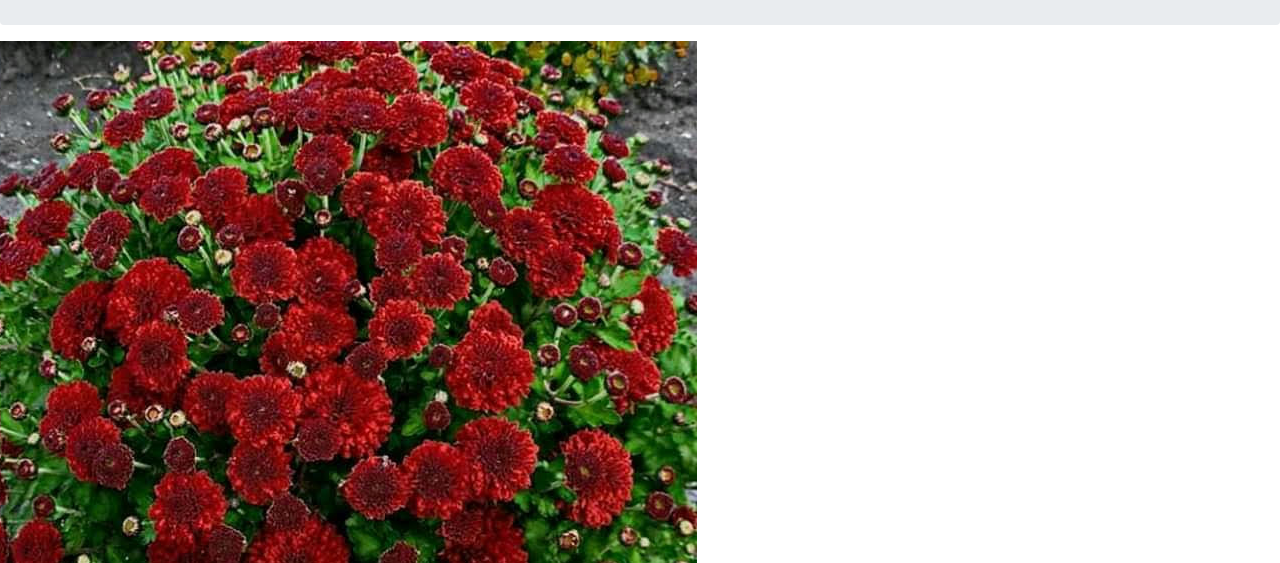
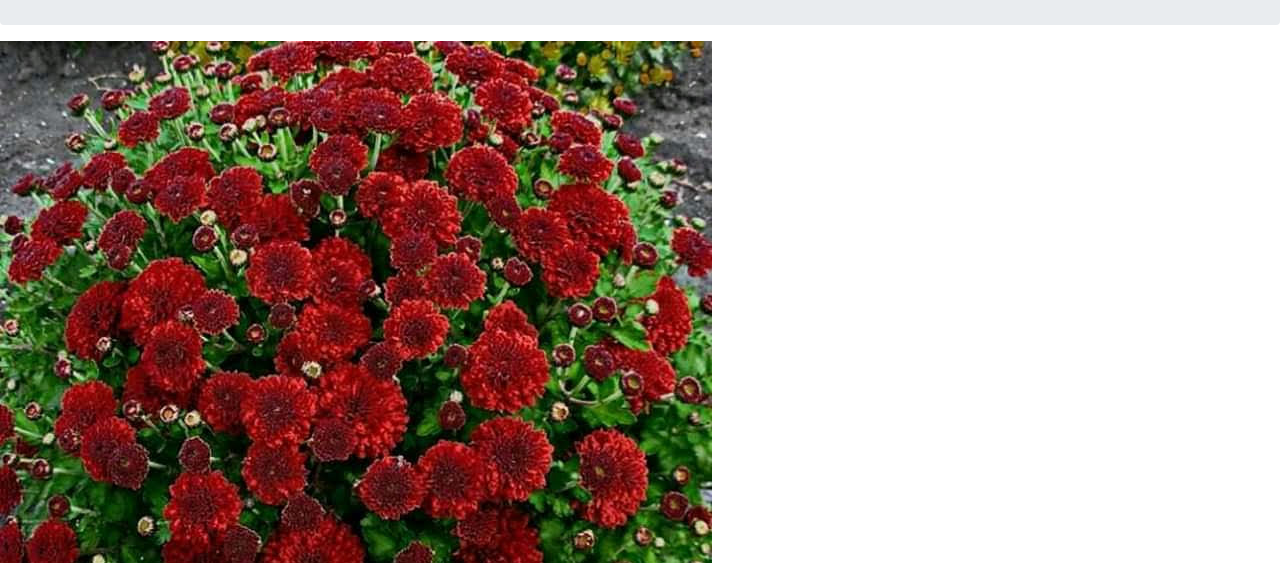
Before and after one commit to whetujeff/whetujeff.github.io, a plain HTML site: page albums.html in a window 1280 px wide. Shown: the part 237-800 px from the top of the page. Drawn offline with nearby package versions, Linux system fonts and the light colour scheme.

Commit message:
Update albums.html

```diff
--- a/albums.html
+++ b/albums.html
@@ -42,7 +42,7 @@
   <!-- breadcrumb trail end -->
 
   <div class="row">
-    <div class="col-xs-2">
+    <div class="col-xs-2 col-md-4 col-lg-6">
       <a href="album_one.html"><img class="albumImage" src="images/5111907190b840b5bdcd80fa46883577-2.jpg", alt="red flower"></a>
     </div>
   </div>
```
